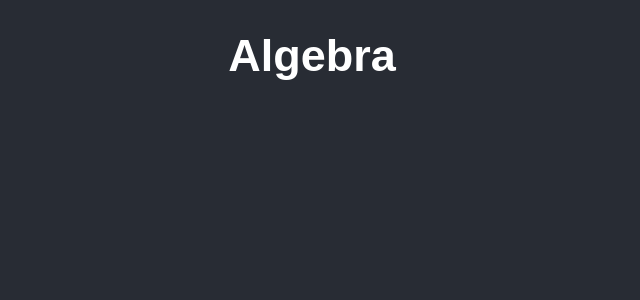
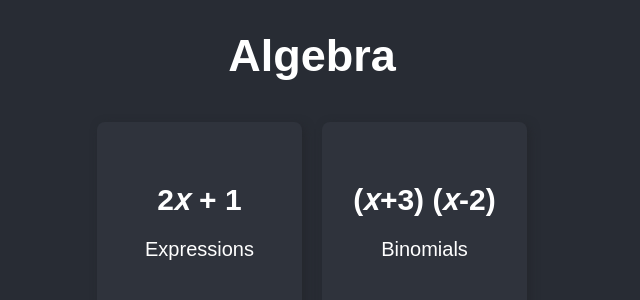
Before and after one commit to Ricardo-Santoyo/numbers, a React (Create React App) app: page /algebra in a window 1280 px wide. Shown: the top 300 px of the page, without its empty margins (328-968 px from the left). Built offline with nearby package versions, Linux system fonts and the light colour scheme; the HTML template or start-up script is replaced by a standard one.

Commit message:
added options to Algebra.js component

```diff
--- a/src/App.css
+++ b/src/App.css
@@ -60,6 +60,11 @@ svg {
 .small h1{
   font-size: 50px;
 }
+
+.xsmall h1{
+  font-size: 30px;
+}
+
 
 .ChoiceBlock p {
   font-size: 20px;
--- a/src/components/Algebra.js
+++ b/src/components/Algebra.js
@@ -1,10 +1,15 @@
 import React from 'react';
+import ChoiceBlock from './ChoiceBlock';
 
 function Algebra() {
 
   return (
     <div className="Algebra">
       <h1 className="Header">Algebra</h1>
+      <div className="Container xsmall">
+        <ChoiceBlock symbol="2𝑥 + 1" name ="Expressions" link="expressions" />
+        <ChoiceBlock symbol="(𝑥+3) (𝑥-2)" name ="Binomials" link="binomials" />
+      </div>
     </div>
   );
 }
```
